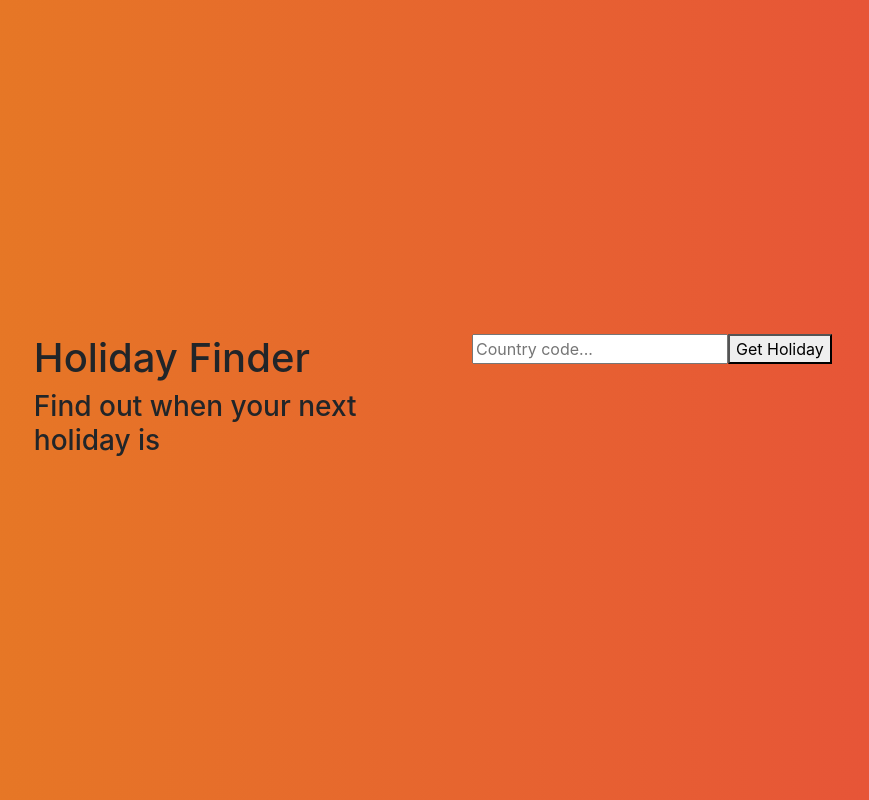
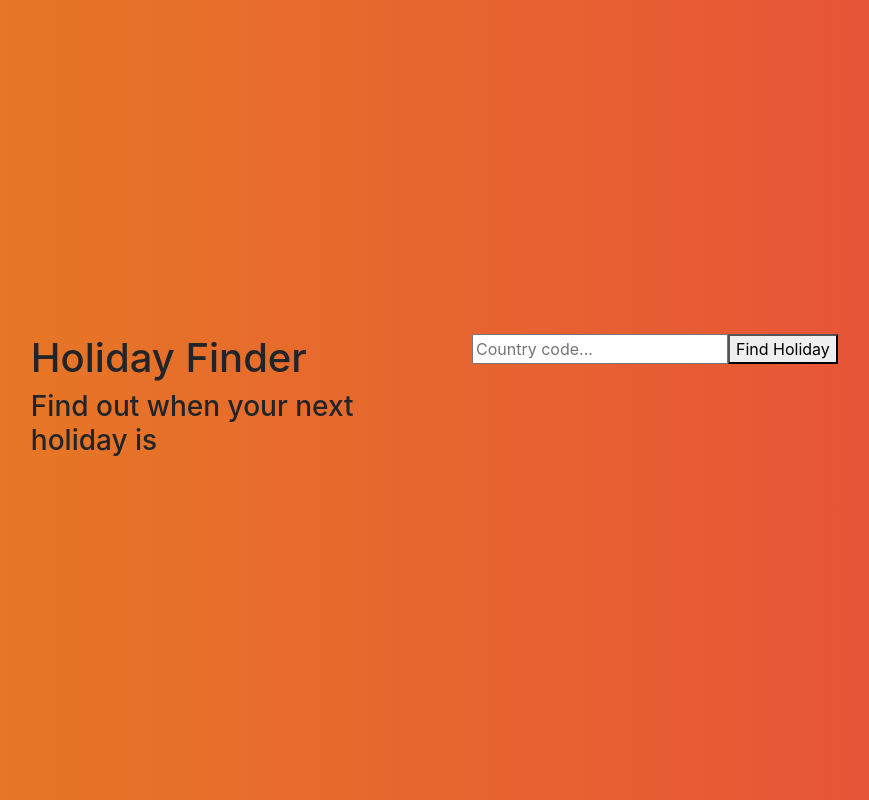
Before and after one commit to DennisPlaydon/holiday-planner, a React (Create React App) app: page / in a window 1280 px wide. Shown: the whole page, without its empty margins (183-1052 px from the left). Built offline with nearby package versions, Linux system fonts and the light colour scheme; no server answers; the HTML template or start-up script is replaced by a standard one.

Commit message:
Change button text to find holiday

```diff
--- a/src/components/CountryInput.js
+++ b/src/components/CountryInput.js
@@ -1,9 +1,9 @@
 import React from "react";
 
 const CountryInput = props => (
-  <form onSubmit={props.getHolidays}>
+  <form className="text-left" onSubmit={props.getHolidays}>
     <input type="text" name="country" placeholder="Country code..." />
-    <button>Get Holiday</button>
+    <button>Find Holiday</button>
   </form>
 );
 
```
